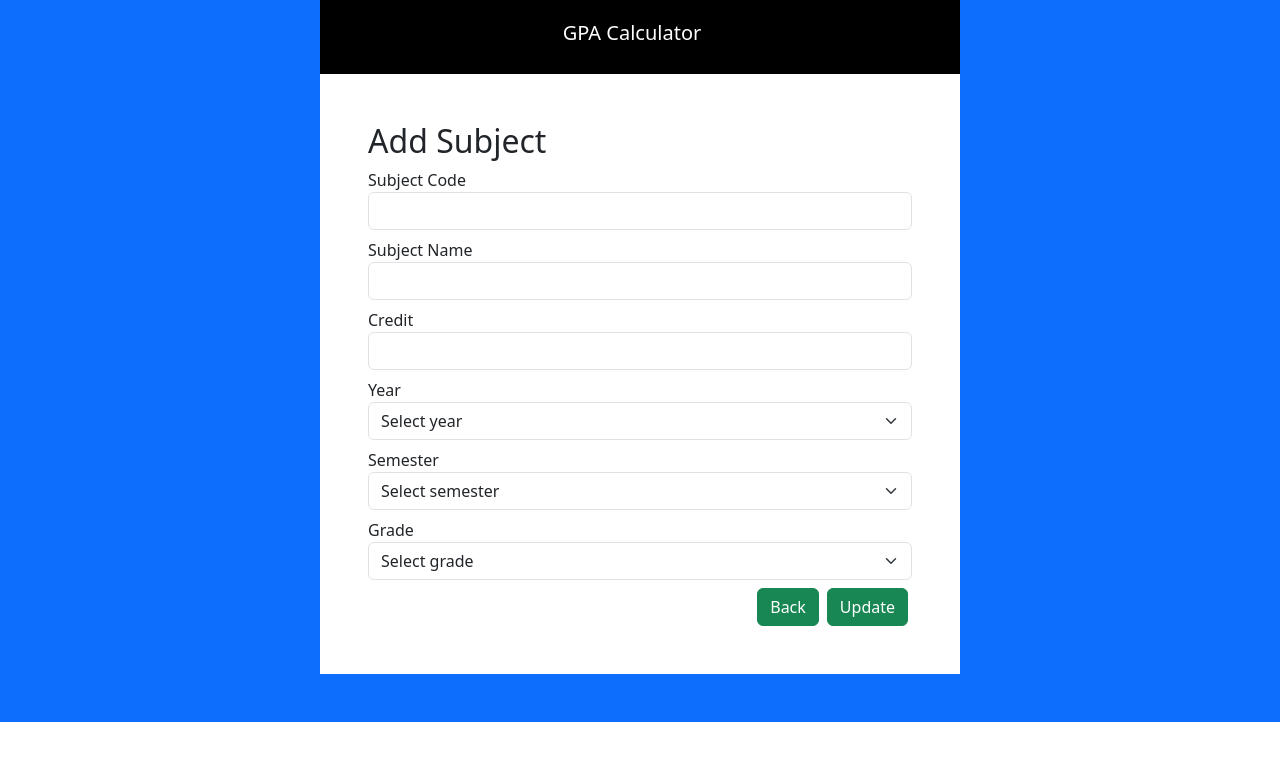
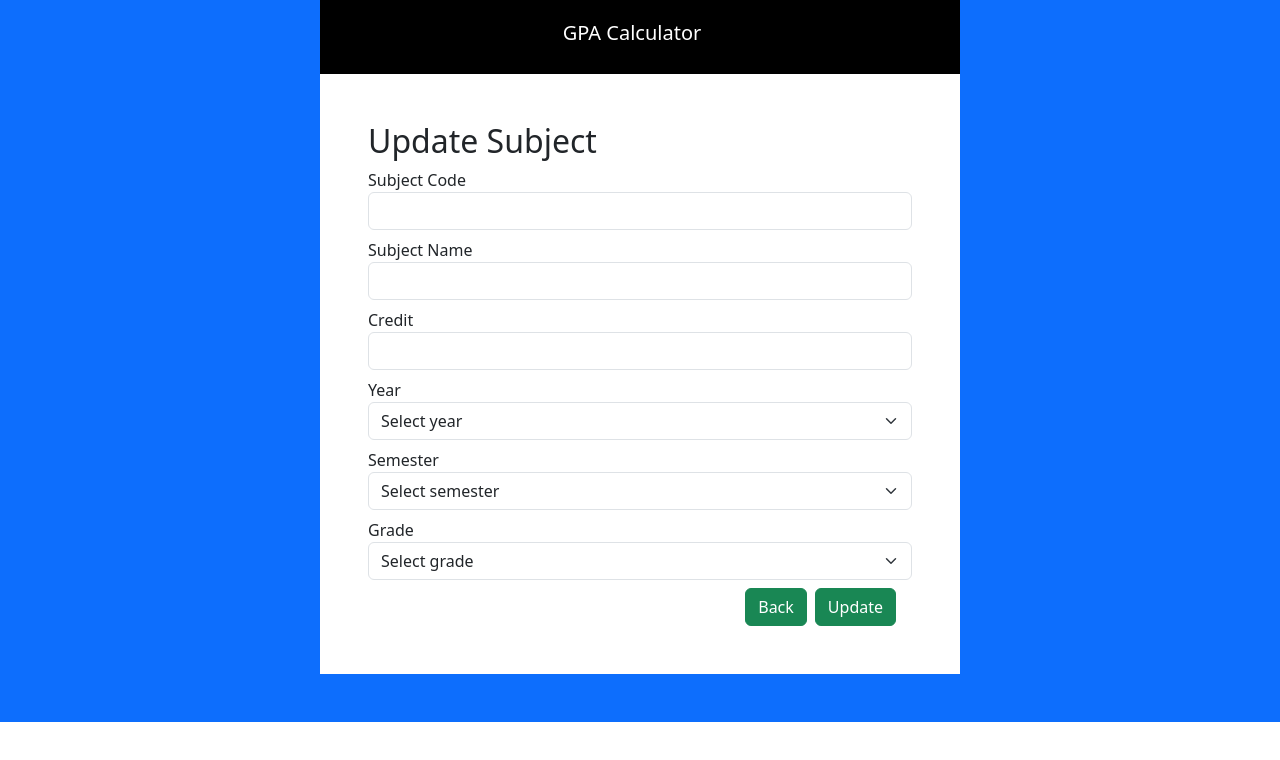
Before and after one commit to tkdeshan/GPA_Calculator_Web_App, a React (Create React App) app in the folder frontend/: page /update/1 in a window 1280 px wide. Shown: the top 760 px of the page. Built offline with nearby package versions, Linux system fonts and the light colour scheme; no server answers.

Commit message:
Add styling

```diff
--- a/frontend/src/components/AddSubject.js
+++ b/frontend/src/components/AddSubject.js
@@ -30,7 +30,7 @@ function AddSubject() {
 
   return (
     <div className="d-flex vh-95 bg-primary justify-content-center ">
-      <div className="w-50 bg-white p-5 mb-5">
+      <div className=" container w-50 bg-white p-5 mb-5">
         <form onSubmit={Submit}>
           <h2>Add Subject</h2>
           <div className="mb-2">
--- a/frontend/src/components/DisplayGPA.js
+++ b/frontend/src/components/DisplayGPA.js
@@ -76,7 +76,7 @@ function DisplayGPA() {
 
   return (
     <div className="d-flex  bg-primary justify-content-center ">
-      <div className="col-md-6 bg-white p-5 mb-5 ">
+      <div className="container col-md-6 bg-white p-5 mb-5 ">
         <div>
           <p>Total Subjects : {totalSubjects}</p>
           <p>Total Credit : {totalCredits}</p>
--- a/frontend/src/components/Home.js
+++ b/frontend/src/components/Home.js
@@ -35,7 +35,7 @@ function Home() {
 
   return (
     <div className="d-flex bg-primary justify-content-center align-items-center ">
-      <div className="col-md-6 bg-white p-5 mb-5">
+      <div className="container col-md-6 bg-white p-5 mb-5">
         <button
           className="btn btn-danger mx-1"
           onClick={(e) => handleDeleteAll()}
--- a/frontend/src/components/UpdateSubject.js
+++ b/frontend/src/components/UpdateSubject.js
@@ -48,9 +48,9 @@ function UpdateSubject() {
 
   return (
     <div className="d-flex  bg-primary justify-content-center">
-      <div className="w-50 bg-white p-5 mb-5">
+      <div className="container w-50 bg-white p-5 mb-5">
         <form onSubmit={Update}>
-          <h2>Add Subject</h2>
+          <h2>Update Subject</h2>
           <div className="mb-2">
             <label>Subject Code</label>
             <input
@@ -129,7 +129,7 @@ function UpdateSubject() {
               <option value="E">E</option>
             </select>
           </div>
-          <div className="d-flex justify-content-end">
+          <div className="container d-flex justify-content-end">
             <Link to="/" className="btn btn-success mx-1">
               Back
             </Link>
```
